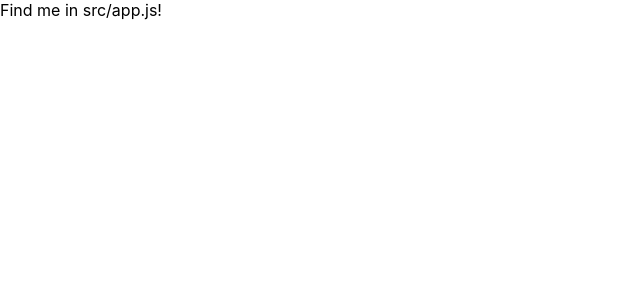
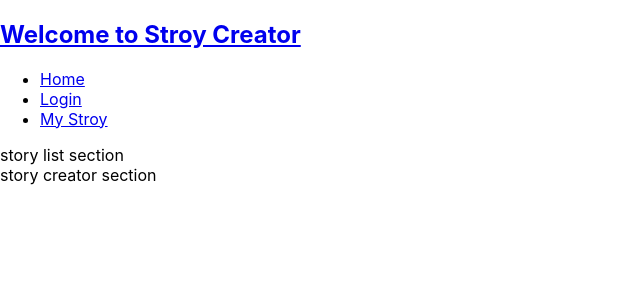
Before and after one commit to Yu-Miao222/project-Final, a React (Create React App) app: page / in a window 1280 px wide. Shown: the top 300 px of the page, without its empty margins (0-640 px from the left). Built offline with nearby package versions, Linux system fonts and the light colour scheme.

Commit message:
setup components

```diff
--- a/package.json
+++ b/package.json
@@ -11,7 +11,8 @@
     "eslint-plugin-react": "^7.30.1",
     "eslint-plugin-react-hooks": "^4.6.0",
     "react": "^18.2.0",
-    "react-dom": "^18.2.0"
+    "react-dom": "^18.2.0",
+    "react-router-dom": "^6.11.2"
   },
   "scripts": {
     "start": "react-scripts start",
--- a/src/App.js
+++ b/src/App.js
@@ -1,9 +1,19 @@
-import React from 'react'
+import React from 'react';
+import { BrowserRouter, Routes, Route } from 'react-router-dom';
+import { Nav } from 'components/Nav';
+import { Home } from 'components/Home';
+import { Login } from 'components/Login';
+import { MyStory } from 'components/MyStory';
 
 export const App = () => {
   return (
-    <div>
-      Find me in src/app.js!
-    </div>
+    <BrowserRouter>
+      <Nav />
+      <Routes>
+        <Route path="/" element={<Home />} />
+        <Route path="/Login" element={<Login />} />
+        <Route path="/MyStory" element={<MyStory />} />
+      </Routes>
+    </BrowserRouter>
   )
 }
--- /dev/null
+++ b/src/components/Home.js
@@ -0,0 +1,10 @@
+import React from 'react'
+
+export const Home = () => {
+  return (
+    <>
+      <div>story list section</div>
+      <div>story creator section </div>
+    </>
+  )
+}
--- /dev/null
+++ b/src/components/Login.js
@@ -0,0 +1,9 @@
+import React from 'react'
+
+export const Login = () => {
+  return (
+    <>
+    I am Login component
+    </>
+  )
+}
--- /dev/null
+++ b/src/components/MyStory.js
@@ -0,0 +1,9 @@
+import React from 'react'
+
+export const MyStory = () => {
+  return (
+    <>
+    I am mystory component
+    </>
+  )
+}
--- /dev/null
+++ b/src/components/Nav.js
@@ -0,0 +1,24 @@
+import React from 'react'
+import { NavLink } from 'react-router-dom';
+
+export const Nav = () => {
+  return (
+    <nav>
+      <h1>
+        <NavLink>Welcome to Stroy Creator</NavLink>
+      </h1>
+
+      <ul>
+        <li>
+          <NavLink to="/">Home</NavLink>
+        </li>
+        <li>
+          <NavLink to="/Login">Login</NavLink>
+        </li>
+        <li>
+          <NavLink to="/MyStory">My Stroy</NavLink>
+        </li>
+      </ul>
+    </nav>
+  )
+}
```
Also changed, not shown: 1 other file (tests, documents, lock files or other folders).
